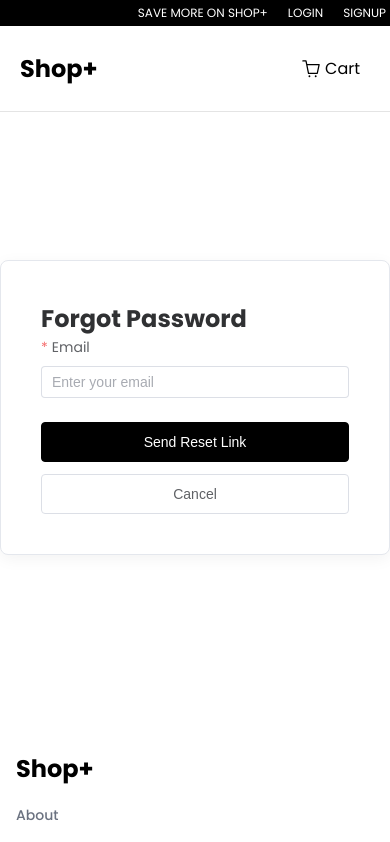
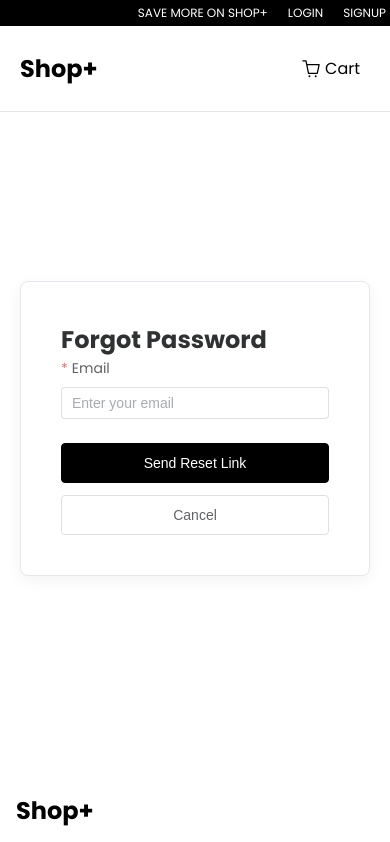
Before and after one commit to deekeso/act-ecommerce-batch2, a Vue app: page /forgot-password in a window 390 px wide. Shown: the top 842 px of the page. Built offline with nearby package versions, Linux system fonts and the light colour scheme.

Commit message:
feature: add forgot password

```diff
--- a/src/views/ForgotPassword.vue
+++ b/src/views/ForgotPassword.vue
@@ -1,13 +1,12 @@
 <template>
-    <main class="container">
-        <forgot-password @on-submit="handlePasswordReset"/>
-    </main>
+  <main class="container">
+    <forgot-password @on-submit="handlePasswordReset" />
+  </main>
 </template>
 
 <script setup lang="ts">
-import { ForgotPasswordForm  as ForgotPassword } from '@/components';
+import { ForgotPasswordForm as ForgotPassword } from '@/components'
 import { useAuth } from '@/stores/auth'
-import { ElMessage } from 'element-plus'
 
 const auth = useAuth()
 
@@ -17,10 +16,20 @@ function handlePasswordReset(email: string) {
 </script>
 
 <style scoped>
-.container{
-    display: flex;
-    justify-content: center;
-    align-items: center;
-    min-height: 70vh;
+/* In parent layout */
+.container {
+  display: flex;
+  justify-content: center;
+  align-items: center;
+  padding: 2rem;
+  box-sizing: border-box;
+  min-height: 75vh; /* optional */
+}
+
+@media (max-width: 400px) {
+  .container {
+    height: auto;
+    padding: 20px;
+  }
 }
 </style>
```
